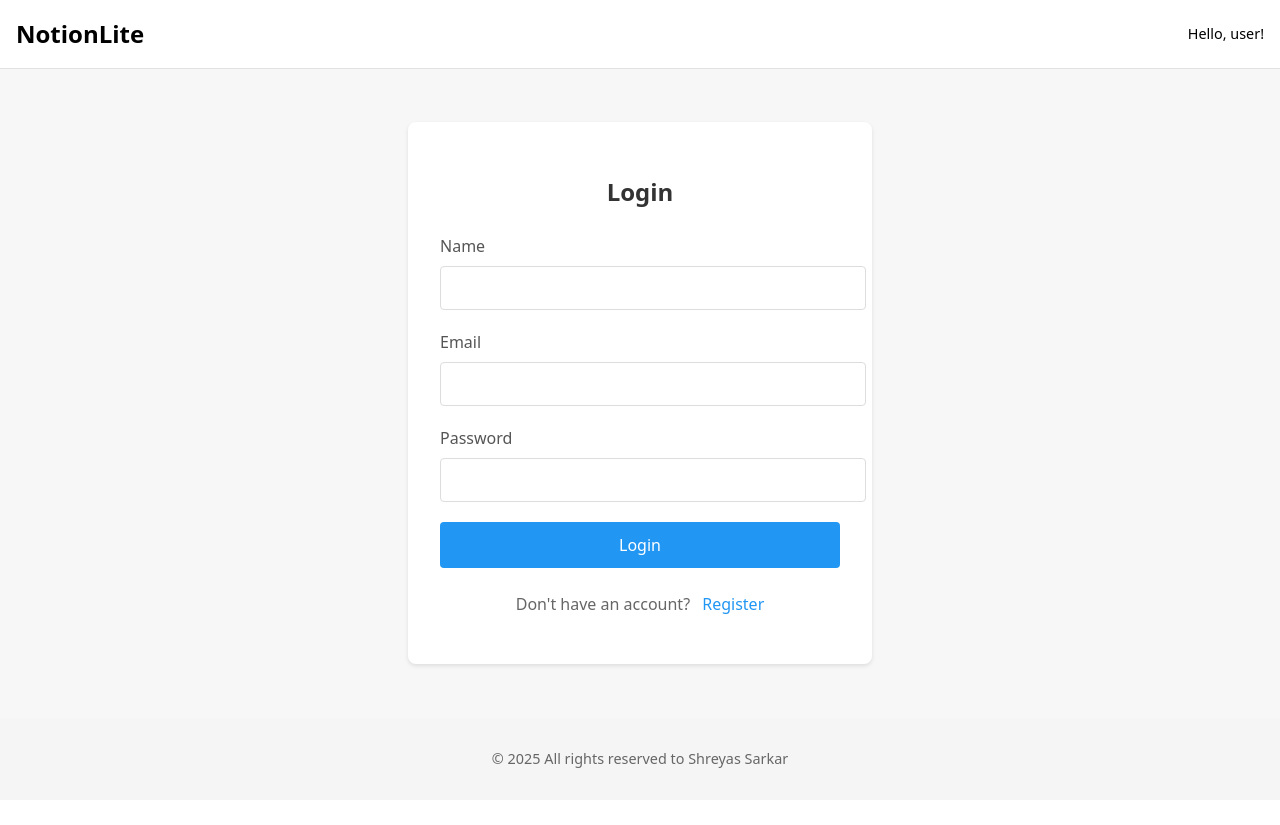
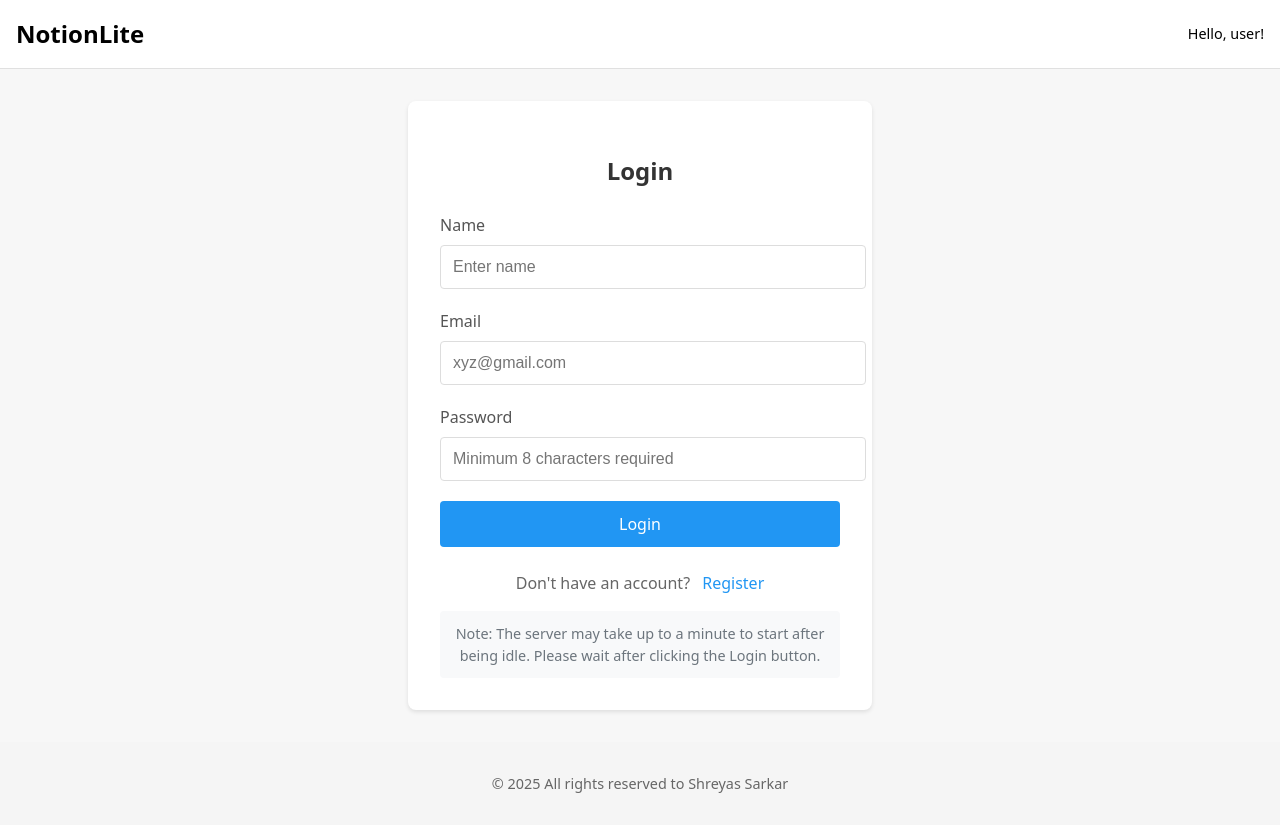
Before and after one commit to Shreyas-Sarkar/Notion-Lite, a React (Vite) app: page /auth in a window 1280 px wide. Before the commit the page ends 800 px from the top, so only its background shows below. Built offline with nearby package versions, Linux system fonts and the light colour scheme; what pocketbase would draw is missing.

Commit message:
made changes in auth

```diff
--- a/src/pages/Auth.css
+++ b/src/pages/Auth.css
@@ -99,3 +99,17 @@
 .auth-switch button:hover {
   text-decoration: underline;
 }
+
+.server-note {
+  margin-top: 1rem;
+  padding: 0.75rem;
+  background-color: #f8f9fa;
+  border-radius: 4px;
+  text-align: center;
+}
+
+.server-note p {
+  color: #6c757d;
+  font-size: 0.9rem;
+  margin: 0;
+}
--- a/src/pages/Auth.jsx
+++ b/src/pages/Auth.jsx
@@ -80,6 +80,7 @@ const Auth = () => {
                 name="name"
                 value={formData.name}
                 onChange={handleInputChange}
+                placeholder="Enter name"
                 required
               />
             </div>
@@ -92,6 +93,7 @@ const Auth = () => {
                 name="email"
                 value={formData.email}
                 onChange={handleInputChange}
+                placeholder="xyz@gmail.com"
                 required
               />
             </div>
@@ -104,6 +106,7 @@ const Auth = () => {
                 name="password"
                 value={formData.password}
                 onChange={handleInputChange}
+                placeholder="Minimum 8 characters required"
                 required
               />
             </div>
@@ -134,6 +137,9 @@ const Auth = () => {
               <p>Already have an account? <button onClick={() => setIsLogin(true)}>Login</button></p>
             )}
           </div>
+          <div className="server-note">
+            <p>Note: The server may take up to a minute to start after being idle. Please wait after clicking the {isLogin ? 'Login' : 'Register'} button.</p>
+          </div>
         </div>
       </div>
       <Footer />
```
